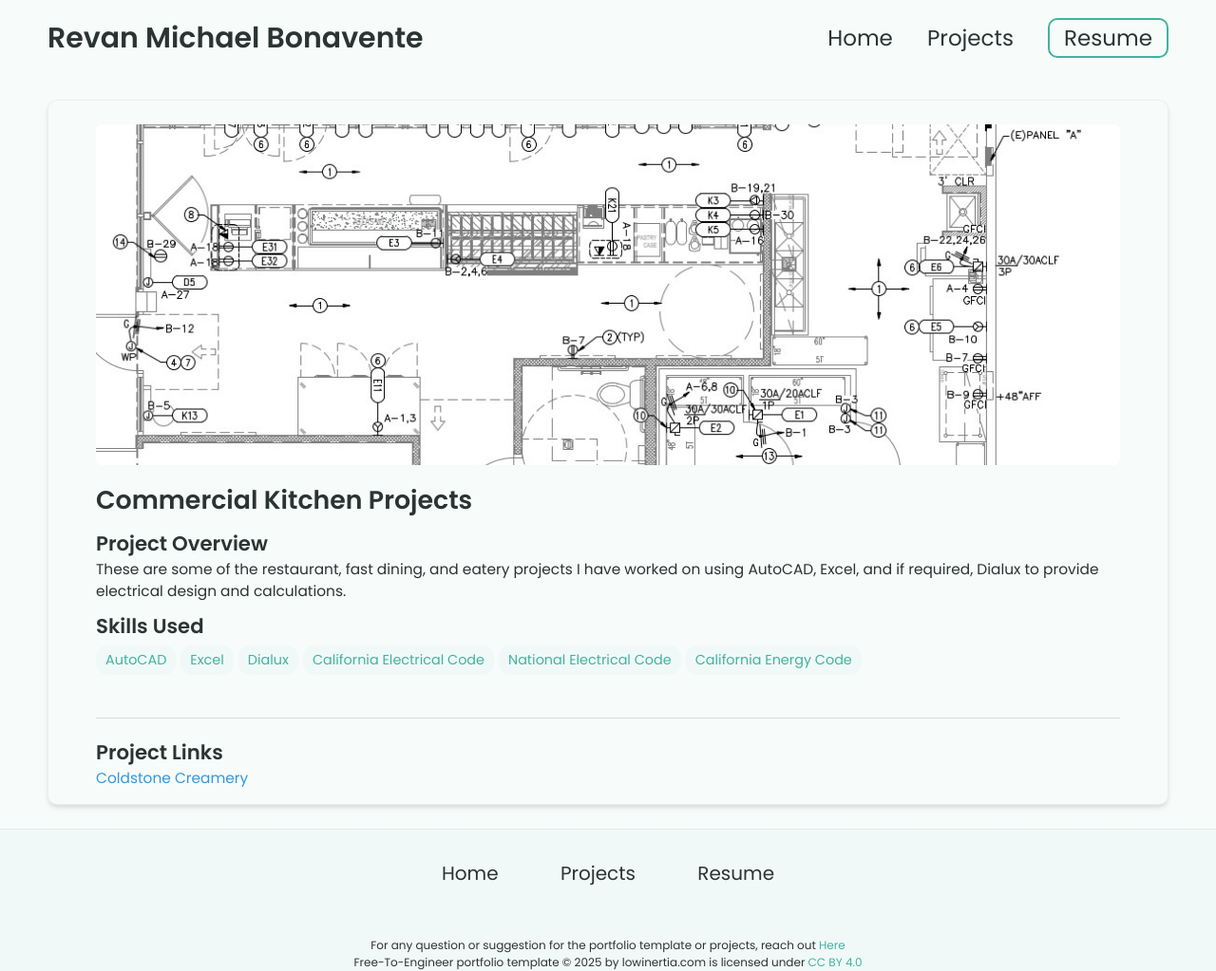
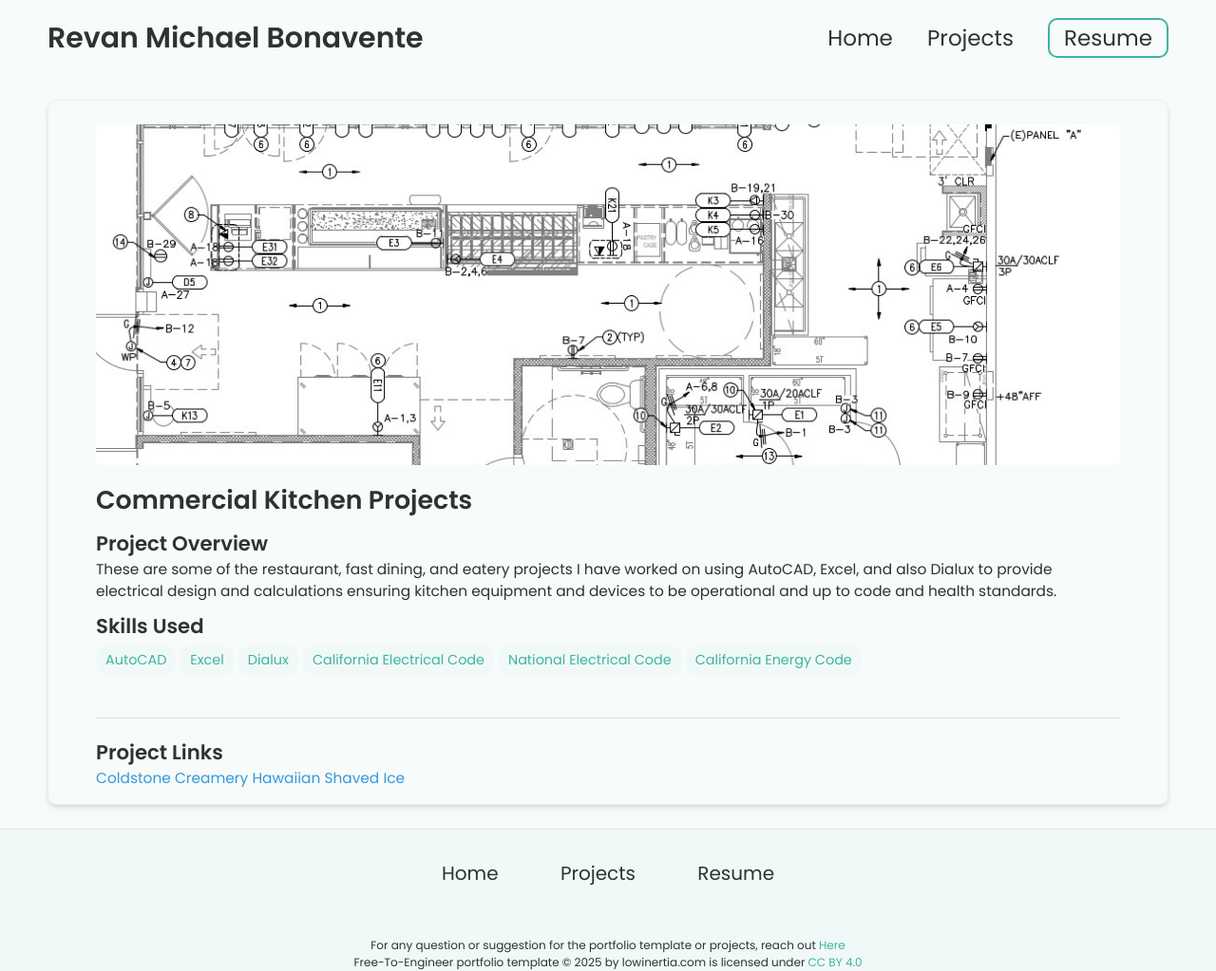
Before and after one commit to rmcb-ghub/rmcb-ghub.github.io, a Jekyll site: the page built from _projects/Restaurant Projects/index.md, in a window 1280 px wide. Shown: the whole page at 95% size. Built offline with Jekyll 4.4.1, drawn with Linux system fonts in a browser that asks for light colours.

Commit message:
Update index.md

```diff
--- a/_projects/Restaurant Projects/index.md
+++ b/_projects/Restaurant Projects/index.md
@@ -1,7 +1,7 @@
 ---
 layout: post
 title: Commercial Kitchen Projects
-description:  These are some of the restaurant, fast dining, and eatery projects I have worked on using AutoCAD, Excel, and if required, Dialux to provide electrical design and calculations.
+description:  These are some of the restaurant, fast dining, and eatery projects I have worked on using AutoCAD, Excel, and also Dialux to provide electrical design and calculations ensuring kitchen equipment and devices to be operational and up to code and health standards.
 skills:
 - AutoCAD
 - Excel
@@ -15,3 +15,4 @@ main-image: /restaurant.jpg
 ---
 ## Project Links
 [Coldstone Creamery](https://drive.google.com/file/d/1fdUjbuG2iguGlwywas50zo4ijQJV73z5/view?usp=sharing)
+[Hawaiian Shaved Ice](https://drive.google.com/file/d/1eWSa9Uhf-2bb7qdJzW0PQt04viR1rD3z/view?usp=drive_link)
```
